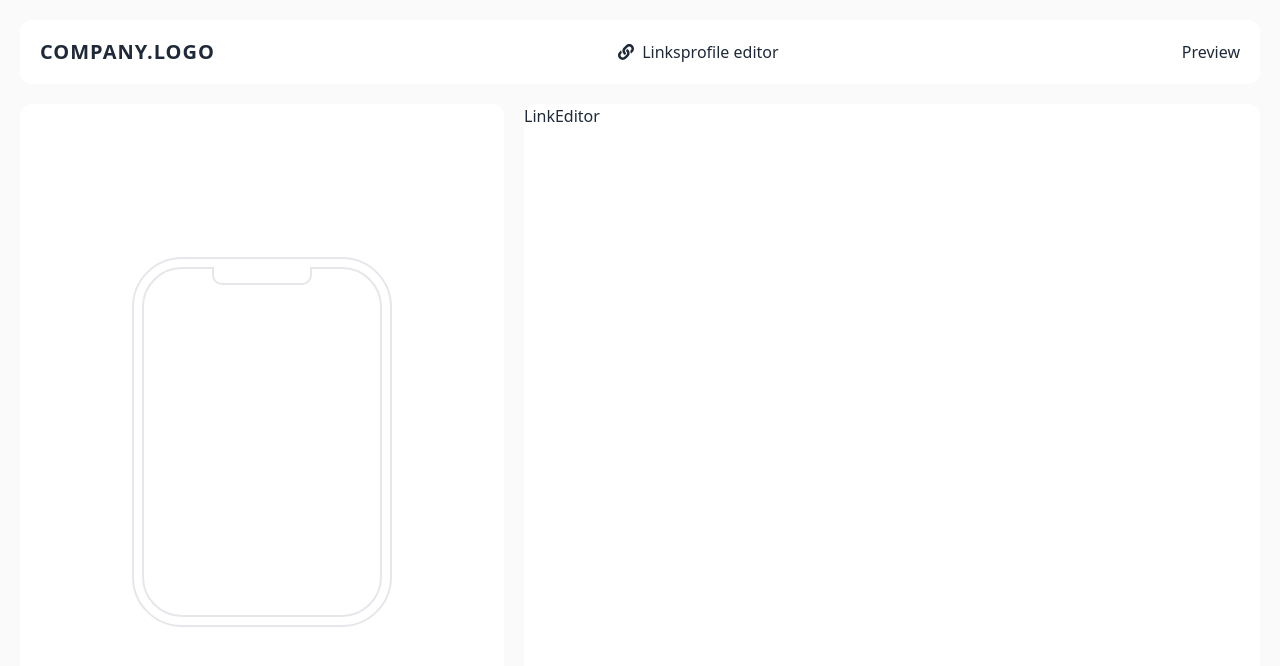
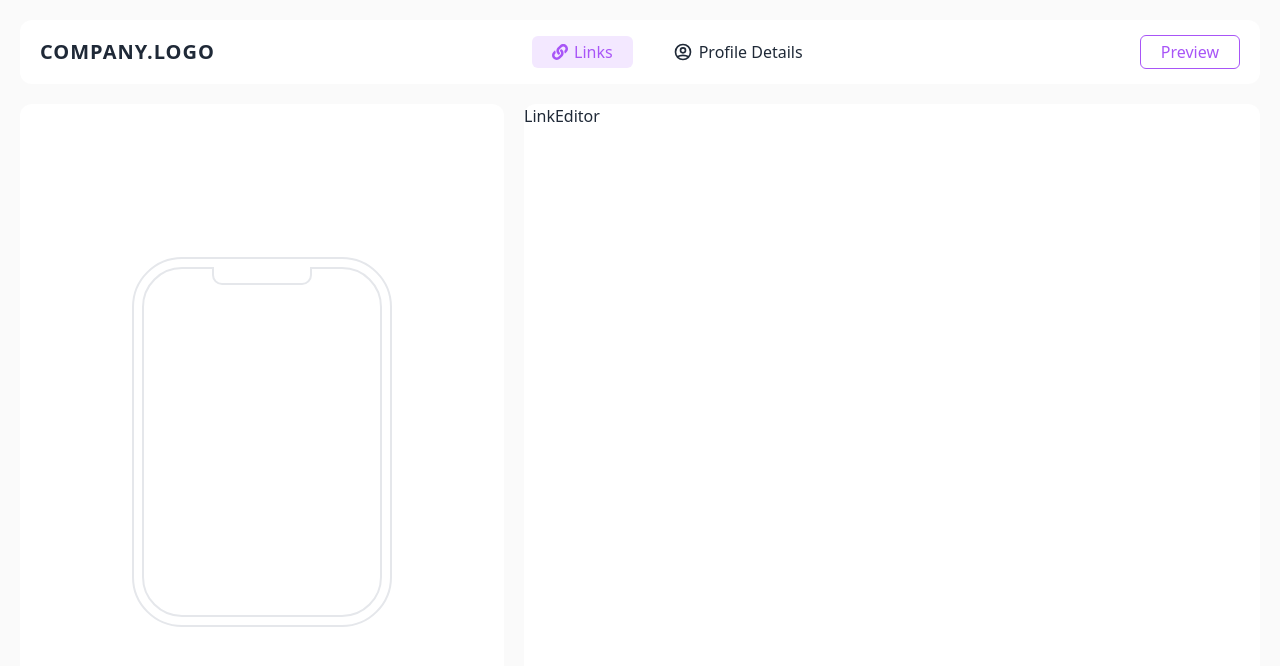
Before and after one commit to Rakibul-98/kahf_assignment, a React (Vite) app: page /link-editor in a window 1280 px wide. Shown: the top 666 px of the page. Built offline with nearby package versions, Linux system fonts and the light colour scheme.

Commit message:
navbar done with active link

```diff
--- a/src/Home/Home.jsx
+++ b/src/Home/Home.jsx
@@ -1,20 +1,13 @@
-import React from 'react'
 import MobileMockup from './components/MobileMockup/MobileMockup'
-import { Link, Outlet } from 'react-router-dom'
-import { FaLink } from 'react-icons/fa'
+import { Outlet } from 'react-router-dom'
+import NavBar from './components/NavBar/NavBar'
+
 
 export default function Home() {
+
     return (
         <div className=' bg-[#FAFAFA] h-screen flex flex-col p-5'>
-            <div className='flex justify-between items-center bg-white h-16 rounded-xl px-5 py-2 mb-5'>
-                <h1 className='uppercase text-xl font-bold tracking-wider'>company.logo</h1>
-                <div className='flex'>
-                    <Link className='flex items-center gap-2' to="/link-editor"> <FaLink/> Links</Link>
-                    <Link to="/profile-editor">profile editor</Link>
-                </div>
-                <Link to="/preview">Preview</Link>
-            </div>
-
+            <NavBar/>
             <div className='flex-1 grid grid-cols-5 gap-5'>
                 <div className='col-span-2 flex justify-center bg-white items-center rounded-xl'>
                     <MobileMockup />
--- /dev/null
+++ b/src/Home/components/NavBar/NavBar.jsx
@@ -0,0 +1,38 @@
+import { FaLink } from 'react-icons/fa'
+import { HiOutlineUserCircle } from 'react-icons/hi'
+import { Link, NavLink } from 'react-router-dom';
+
+export default function NavBar() {
+
+    const buttons = [
+        {
+            to: '/link-editor',
+            icon: <FaLink />,
+            label: 'Links',
+        },
+        {
+            to: '/profile-editor',
+            icon: <HiOutlineUserCircle className='text-xl' />,
+            label: 'Profile Details',
+        },
+    ];
+
+
+    return (
+        <div className='flex justify-between items-center bg-white h-16 rounded-xl px-5 py-2 mb-5'>
+            <h1 className='uppercase text-xl font-bold tracking-wider'>company.logo</h1>
+            <div className='flex gap-5'>
+                {
+                    buttons.map((button, index) => (
+                        <NavLink key={index} className={({ isActive }) =>
+                            `flex items-center gap-[6px] py-1 px-5 rounded-md ${isActive ? 'text-purple-500 bg-purple-100 cursor-default' : 'hover:text-purple-500'
+                            }`} to={button.to}>
+                            {button.icon} {button.label}
+                        </NavLink>
+                    ))
+                }
+            </div>
+            <Link className='py-1 px-5 border hover:bg-purple-50 border-purple-500 rounded-md text-purple-500' to="/preview">Preview</Link>
+        </div>
+    )
+}
```
